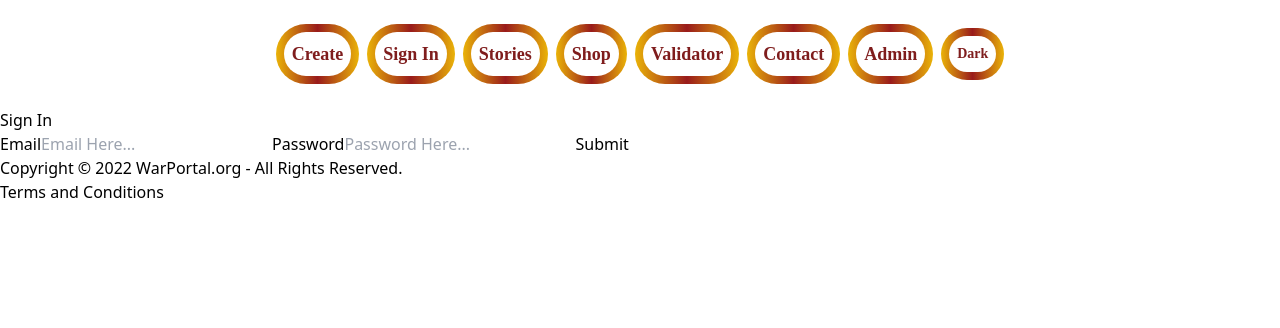
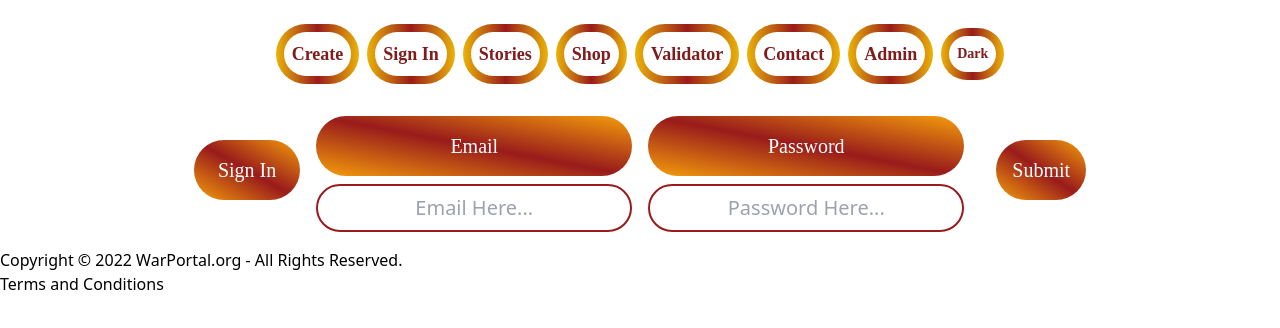
Before and after one commit to GithubWarPortal/GithubWarPortal, a React (Vite) app in the folder WarPortal/client/: page /CreatorSignIn in a window 1280 px wide. Shown: the top 328 px of the page. Built offline with nearby package versions, Linux system fonts and the light colour scheme; a web font is replaced by a local one.

Commit message:
Styled sign in component

```diff
--- a/WarPortal/client/src/components/SignIn/Creator.jsx
+++ b/WarPortal/client/src/components/SignIn/Creator.jsx
@@ -4,28 +4,47 @@ export default function CreatorSignIn() {
   //Frontend API
   return (
     <>
-      <section>
-        <form>
-          <h1>Sign In</h1>
-          <label>Email</label>
+      <section class="flex bg-white dark:bg-black text-red-900 dark:text-amber-500 justify-center m-auto flex-wrap md:text-xl md:align-middle text-center">
+        <form class="flex flex-col md:flex-row md:gap-4 md:">
+          <div>
+            <h1 class=" m-auto md:mt-8 md:mr-4 mt-4 mb-4  text-xl flex justify-center  font-zen rounded-full bg-gradient-to-tr from-amber-500 via-red-800 to-amber-500 p-4 text-white w-full bg-white dark:bg-black dark:text-white md:p-4">
+              Sign In
+            </h1>
+          </div>
+          <div>
+            <label class="  m-auto mt-2 mb-2 flex justify-center  font-zen rounded-full bg-gradient-to-tr from-amber-500 via-red-800 to-amber-500 p-4 text-white w-full bg-white dark:bg-black dark:text-white md:p-4">
+              Email
+            </label>
             <input
               type="email"
               name="email"
               placeholder="Email Here..."
               // value={userInput.email}
               //handle change
+              class="bg-white  m-auto mt-2 mb-4 dark:border-amber-500 border-2 border-red-800 w-full flex p-2 justify-center align-middle dark:bg-black text-red-900 dark:text-white rounded-full text-center"
               required
             ></input>
-          <label>Password</label>
+          </div>
+          <div>
+            <label class=" m-auto mt-2 mb-2 flex justify-center  font-zen rounded-full bg-gradient-to-tr from-amber-500 via-red-800 to-amber-500 p-4 text-white  w-full bg-white dark:bg-black dark:text-white md:p-4">
+              Password
+            </label>
             <input
               type="text"
               name="password"
               placeholder="Password Here..."
-          //  value={userInput.password}
+              //value={userInput.password}
               //handle change
+              class="bg-white  m-auto mt-2 mb-4   dark:border-amber-500 border-2 border-red-800 w-full flex p-2 justify-center align-middle dark:bg-black text-red-900 dark:text-white rounded-full text-center"
               required
             ></input>
-          <input type="submit"></input>
+          </div>
+          <div>
+            <input
+              type="submit"
+              class="dark:text-white md:mt-8 md:ml-4 mb-4 font-zen bg-gradient-to-tr from-amber-500 to-amber-500 via-red-800 hover:bg-gradient-to-tl hover:from-red-800 hover:to-red-800 hover:via-amber-500 rounded-full text-white p-4 mt-2 focus:from-red-800 focus:to-red-800 focus:via-amber-500"
+            ></input>
+          </div>
         </form>
       </section>
     </>
```
Lines whose indentation alone changed are shown as unchanged.
